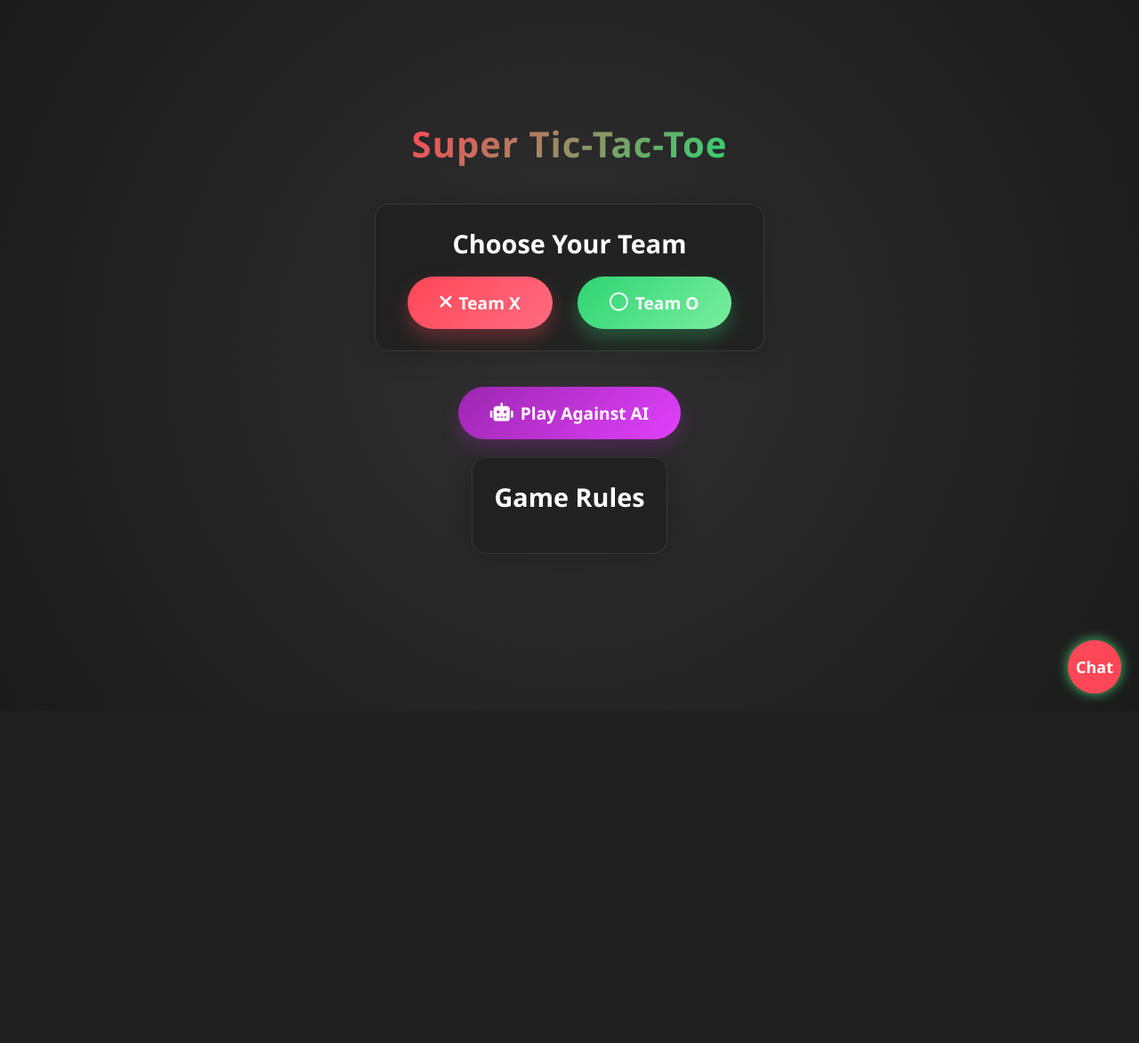
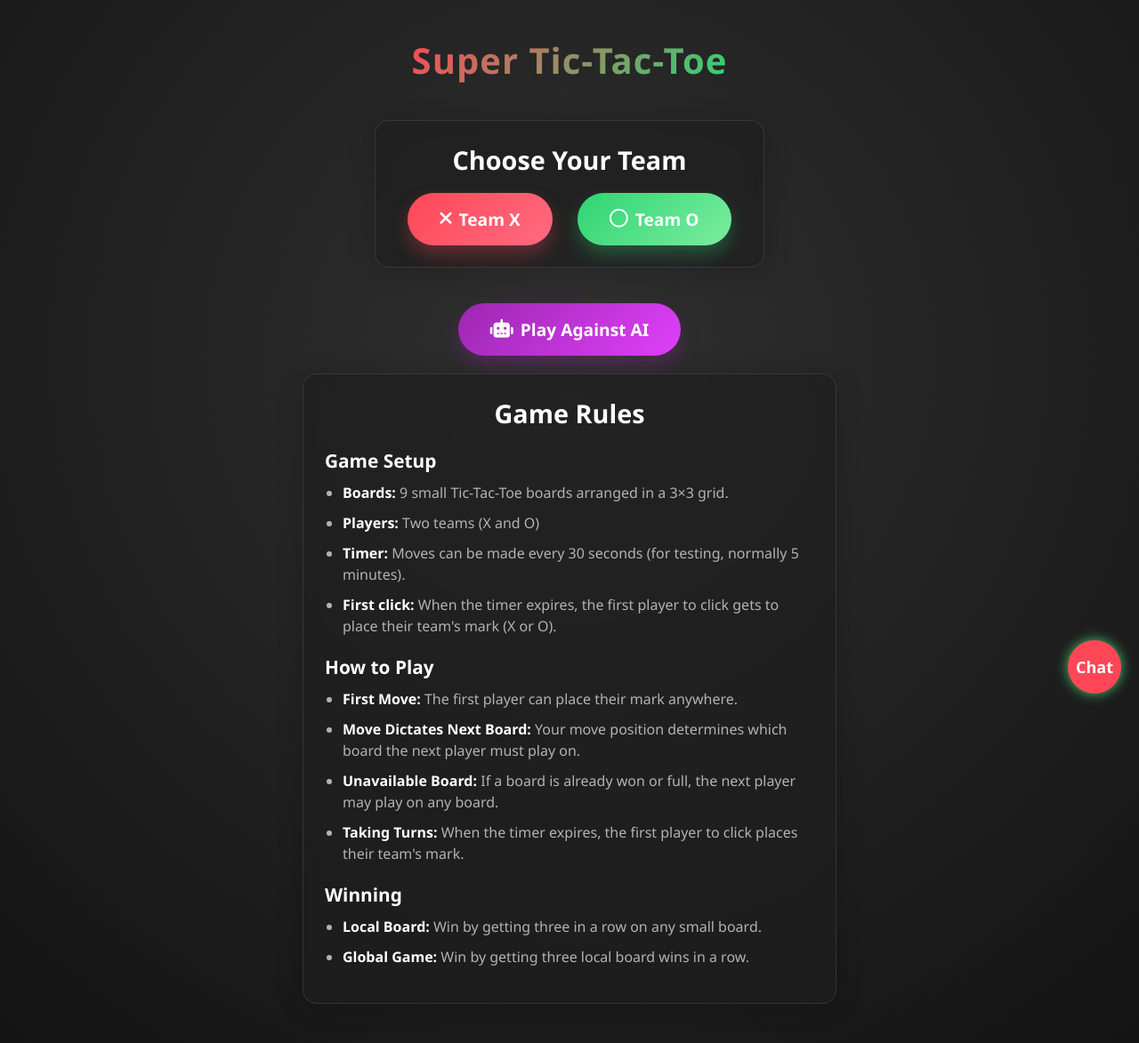
Before and after one commit to azzanqk908/game, a Flask app: page / in a window 1280 px wide. Shown: the whole page at 89% size. Before the commit the page ends 788 px from the top, so only its background shows below. Run offline with Flask 2, Linux system fonts and the light colour scheme.

Commit message:
update 0.1.51

```diff
--- a/static/script.js
+++ b/static/script.js
@@ -1,3 +1,7 @@
+// Declare API_URL first so it’s available in all code below
+const API_URL = window.location.origin;
+
+// Override window.fetch to intercept certain calls (for AI mode)
 const originalFetch = window.fetch;
 window.fetch = function(url, options) {
   console.log("FETCH REQUEST:", arguments);
@@ -30,16 +34,14 @@ window.fetch = function(url, options) {
   });
 };
 
-
 // Connect to the SocketIO server
-const socket = io(window.location.origin);
+const socket = io(API_URL);
 
 // Listen for real-time game updates
 socket.on('game_update', function(gameState) {
     console.log("Received game update via SocketIO:", gameState);
     updateGameState(gameState);
 });
-
 
 // Game state variables
 let gameState = null;
@@ -51,8 +53,6 @@ let aiThinking = false;
 
 console.log("Script loaded successfully");
 
-// API endpoint (update this to your server address)
-const API_URL = window.location.origin;
 
 // Function to select team and start game
 function selectTeamAndStart(team) {
@@ -81,34 +81,30 @@ function selectTeamAndStart(team) {
     //startPolling();
 }
 
-// AI move function - add this new function
+// AI move function
 function makeAIMove(gameState) {
   console.log("MAKE AI MOVE CALLED", gameState);
   console.log("AI STATUS INSIDE makeAIMove:", { aiEnabled, aiThinking });
 
   // Check for required game state properties
-  if (!gameState || !gameState.boards || !gameState.boardWinners || (gameState.nextBoard === undefined || gameState.nextBoard === null)) {
+  if (!gameState || !gameState.boards || !gameState.boardWinners ||
+      (gameState.nextBoard === undefined || gameState.nextBoard === null)) {
     console.error("INVALID GAME STATE FOR AI:", gameState);
     aiThinking = false;
     return;
   }
 
-  // Remove the timer check entirely for AI mode
-  // if (!aiEnabled && state.timeRemaining > 0) { ... } <-- Removed
-
   if (aiThinking) return;
   aiThinking = true;
 
-  // Add a small random delay to simulate "thinking" (500-1500ms)
+  // Add a small random delay to simulate "thinking"
   setTimeout(() => {
     const aiMove = calculateBestMove(gameState);
 
     // Make the move via API (this fetch call will be intercepted in AI mode)
     fetch(`${API_URL}/move`, {
       method: 'POST',
-      headers: {
-        'Content-Type': 'application/json'
-      },
+      headers: { 'Content-Type': 'application/json' },
       body: JSON.stringify({
         team: 'O',  // AI is always O
         board: aiMove.board,
@@ -131,16 +127,13 @@ function makeAIMove(gameState) {
   }, 500 + Math.random() * 1000);
 }
 
-
-// Medium level AI algorithm - add this new function
+// Medium level AI algorithm
 function calculateBestMove(gameState) {
   const availableMoves = [];
 
   // Determine which board to play on
   const boardToPlay = gameState.nextBoard === -1 ?
-    // If any board is available, collect all possible moves
     Array.from({length: 9}, (_, i) => i).filter(board => gameState.boardWinners[board] === '') :
-    // Otherwise just the required board
     [gameState.nextBoard];
 
   // Collect all valid moves
@@ -151,13 +144,6 @@ function calculateBestMove(gameState) {
       }
     }
   });
-
-  // Medium level AI logic:
-  // 1. If can win a local board, do it
-  // 2. If can block player from winning a local board, do it
-  // 3. If can play in center of a board, do it
-  // 4. If can play in a corner, do it
-  // 5. Otherwise, random move
 
   // Check for winning moves in local boards
   for (const move of availableMoves) {
@@ -173,23 +159,23 @@ function calculateBestMove(gameState) {
     }
   }
 
-  // Prefer center
+  // Prefer center moves
   const centerMoves = availableMoves.filter(move => move.cell === 4);
   if (centerMoves.length > 0) {
     return centerMoves[Math.floor(Math.random() * centerMoves.length)];
   }
 
-  // Prefer corners
+  // Prefer corner moves
   const cornerMoves = availableMoves.filter(move => [0, 2, 6, 8].includes(move.cell));
   if (cornerMoves.length > 0) {
     return cornerMoves[Math.floor(Math.random() * cornerMoves.length)];
   }
 
-  // Random move
+  // Random move as fallback
   return availableMoves[Math.floor(Math.random() * availableMoves.length)];
 }
 
-// Helper function to check if a move would win a local board - add this new function
+// Helper to check if a move would win a local board
 function willWinLocalBoard(gameState, boardIdx, cellIdx, symbol) {
   const board = [...gameState.boards[boardIdx]];
   board[cellIdx] = symbol;
@@ -209,32 +195,25 @@ function willWinLocalBoard(gameState, boardIdx, cellIdx, symbol) {
   }
 
   // Check diagonals
-  if (board[0] === symbol && board[4] === symbol && board[8] === symbol) {
-    return true;
-  }
-  if (board[2] === symbol && board[4] === symbol && board[6] === symbol) {
+  if ((board[0] === symbol && board[4] === symbol && board[8] === symbol) ||
+      (board[2] === symbol && board[4] === symbol && board[6] === symbol)) {
     return true;
   }
 
   return false;
 }
 
-
 // Function to go back to landing page
 function goBackToLanding() {
-    // Clear intervals
     if (pollingInterval) clearInterval(pollingInterval);
     if (timerInterval) clearInterval(timerInterval);
 
-    // Show landing, hide game
     document.getElementById('landing-page').style.display = 'flex';
     document.getElementById('game-page').style.display = 'none';
 
-    // Clear player team
     playerTeam = '';
     localStorage.removeItem('superTTT-team');
 
-    // Reset AI mode
     aiEnabled = false;
     const aiIndicator = document.getElementById('ai-indicator');
     if (aiIndicator) {
@@ -273,15 +252,13 @@ function initGameBoard() {
     }
 }
 
-// Handle cell click
+// Handle cell click event
 function handleCellClick(event) {
-  // Check if player has selected a team
   if (!playerTeam) {
       alert('Please select a team (X or O) first!');
       return;
   }
 
-  // Get the board and cell indices from the clicked element or its parent
   let element = event.target;
   while (!element.dataset.board || !element.dataset.cell) {
       element = element.parentElement;
@@ -291,76 +268,43 @@ function handleCellClick(event) {
   const boardIdx = parseInt(element.dataset.board);
   const cellIdx = parseInt(element.dataset.cell);
 
-  // Enforce the active board rule:
-  // If nextBoard is not -1, then only that board is allowed.
   if (gameState && gameState.nextBoard !== -1 && boardIdx !== gameState.nextBoard) {
     alert(`Invalid move! You must play on board ${gameState.nextBoard}.`);
     return;
   }
 
-  // Make the move via API
   fetch(`${API_URL}/move`, {
       method: 'POST',
-      headers: {
-          'Content-Type': 'application/json'
-      },
-      body: JSON.stringify({
-          team: playerTeam,
-          board: boardIdx,
-          cell: cellIdx
-      })
+      headers: { 'Content-Type': 'application/json' },
+      body: JSON.stringify({ team: playerTeam, board: boardIdx, cell: cellIdx })
   })
   .then(response => response.json())
   .then(data => {
       if (!data.success) {
-          // Show error message
           alert(data.message);
       } else {
-          // Get the game state from the response
           const gameData = data.game;
-
-          // Update the game display
           updateGameState(gameData);
-
-          // Debug logging for AI
           console.log("AI enabled status:", aiEnabled);
           console.log("Game over status:", gameData.gameOver);
 
-          // If in AI mode and player move was successful, trigger AI move
           if (aiEnabled && !gameData.gameOver) {
               console.log("ATTEMPTING AI MOVE, GAME STATE:", gameData);
-              console.log("AI STATUS:", {
-                  aiEnabled,
-                  aiThinking,
-                  gameOver: gameData.gameOver
-              });
-
-              // Inspect the game state structure
-              console.log("GAME STATE KEYS:", Object.keys(gameData));
-
-              // Check for required properties
-              if (!gameData.boards) {
-                  console.error("ERROR: Missing 'boards' property in game state!");
-              }
-
               setTimeout(() => {
                   console.log("TRIGGERING AI MOVE NOW");
                   makeAIMove(gameData);
-              }, 0);  // Delay of 0ms for immediate execution
+              }, 0);
           }
       }
   })
   .catch(error => console.error('Error:', error));
 }
 
-
 // Function to start a game against AI
 function startAIGame() {
-  // Select X for the player (AI will be O)
-  selectTeamAndStart('X');
+  selectTeamAndStart('X'); // Player is X; AI will be O
   aiEnabled = true;
 
-  // Create indicator that AI mode is active
   const aiIndicator = document.createElement('div');
   aiIndicator.className = 'ai-active';
   aiIndicator.id = 'ai-indicator';
@@ -368,7 +312,6 @@ function startAIGame() {
   document.querySelector('.game-info').appendChild(aiIndicator);
   aiIndicator.style.display = 'block';
 
-  // Hide timer elements
   const timerElement = document.getElementById('timer');
   if (timerElement) {
     timerElement.style.display = 'none';
@@ -380,14 +323,12 @@ function startAIGame() {
   }
 }
 
-// Fetch current game state
+// Fetch current game state from the server
 function fetchGameState() {
   fetch(`${API_URL}/game`)
     .then(response => response.json())
     .then(data => {
       updateGameState(data);
-
-
     })
     .catch(error => {
       console.error('Error fetching game state:', error);
@@ -398,51 +339,41 @@ function fetchGameState() {
 
 // Start polling for game state updates
 function startPolling() {
-    // Clear any existing interval
     if (pollingInterval) clearInterval(pollingInterval);
-
-    // Poll every 2 seconds
     pollingInterval = setInterval(fetchGameState, 2000);
 }
 
 function processMove(moveData) {
   const cooldownPeriod = 2; // For testing
 
-  // Enforce cooldown for non-AI moves (this block is bypassed in AI mode)
   if (!aiEnabled && !moveData.aiMove) {
       if (gameState.lastMoveTimestamp && Date.now() < gameState.lastMoveTimestamp + cooldownPeriod) {
           return { success: false, message: "Not time for the next move yet" };
       }
   }
 
-  // Ensure boards are initialized
   if (!gameState.boards) {
     gameState.boards = Array.from({ length: 9 }, () => Array(9).fill(''));
   }
-  // Ensure boardWinners array is initialized
   if (!gameState.boardWinners) {
     gameState.boardWinners = Array(9).fill('');
   }
 
-  // Check if the chosen cell is already occupied
   if (gameState.boards[moveData.board][moveData.cell] !== '') {
     return { success: false, message: "Cell already taken" };
   }
 
-  // Mark the cell with the player's symbol
   gameState.boards[moveData.board][moveData.cell] = moveData.team;
 
-  // --- Inline Local Win Detection ---
+  // Inline Local Win Detection
   let localWinner = '';
   let board = gameState.boards[moveData.board];
-  // Check rows
   for (let i = 0; i < 9; i += 3) {
     if (board[i] && board[i] === board[i + 1] && board[i] === board[i + 2]) {
       localWinner = board[i];
       break;
     }
   }
-  // Check columns if no winner yet
   if (!localWinner) {
     for (let i = 0; i < 3; i++) {
       if (board[i] && board[i] === board[i + 3] && board[i] === board[i + 6]) {
@@ -451,7 +382,6 @@ function processMove(moveData) {
       }
     }
   }
-  // Check diagonals if still no winner
   if (!localWinner) {
     if (board[0] && board[0] === board[4] && board[0] === board[8]) {
       localWinner = board[0];
@@ -463,28 +393,19 @@ function processMove(moveData) {
     gameState.boardWinners[moveData.board] = localWinner;
   }
 
-  // --- End Inline Local Win Detection ---
+  // Update next board selection
+  let nextBoard = moveData.cell;
+  gameState.nextBoard = (gameState.boardWinners[nextBoard] !== '') ? -1 : nextBoard;
 
-  // Update the next board: set nextBoard to the cell index of the move.
-  // If that board is already won, allow any board (-1)
-  let nextBoard = moveData.cell;
-  if (gameState.boardWinners[nextBoard] !== '') {
-    gameState.nextBoard = -1;
-  } else {
-    gameState.nextBoard = nextBoard;
-  }
-
-  // --- Inline Global Win Detection ---
+  // Inline Global Win Detection
   let globalWinner = '';
   let bw = gameState.boardWinners;
-  // Check rows
   for (let i = 0; i < 9; i += 3) {
     if (bw[i] && bw[i] === bw[i + 1] && bw[i] === bw[i + 2]) {
       globalWinner = bw[i];
       break;
     }
   }
-  // Check columns if no winner yet
   if (!globalWinner) {
     for (let i = 0; i < 3; i++) {
       if (bw[i] && bw[i] === bw[i + 3] && bw[i] === bw[i + 6]) {
@@ -493,7 +414,6 @@ function processMove(moveData) {
       }
     }
   }
-  // Check diagonals if still no winner
   if (!globalWinner) {
     if (bw[0] && bw[0] === bw[4] && bw[0] === bw[8]) {
       globalWinner = bw[0];
@@ -502,38 +422,30 @@ function processMove(moveData) {
     }
   }
   gameState.winner = globalWinner;
-  // --- End Global Win Detection ---
 
   gameState.lastMoveTimestamp = Date.now();
   return { success: true, game: gameState };
 }
 
-
-// Update the game state
+// Update the game state on the page
 function updateGameState(state) {
     gameState = state;
 
-    // Update timer
     updateTimer(state.timeRemaining);
 
-    // Update board cells
     for (let boardIdx = 0; boardIdx < 9; boardIdx++) {
         for (let cellIdx = 0; cellIdx < 9; cellIdx++) {
             const cellValue = state.boards[boardIdx][cellIdx];
             const cellContent = document.querySelector(`.cell-content[data-board="${boardIdx}"][data-cell="${cellIdx}"]`);
             if (cellContent) {
                 cellContent.textContent = cellValue;
-                cellContent.dataset.value = cellValue; // For styling
+                cellContent.dataset.value = cellValue;
             }
         }
 
-        // Update local board status
         const localBoard = document.querySelector(`.local-board[data-board="${boardIdx}"]`);
         if (localBoard) {
-            // Remove all status classes
             localBoard.classList.remove('active', 'inactive', 'won-X', 'won-O', 'draw');
-
-            // Add appropriate status classes
             const boardWinner = state.boardWinners[boardIdx];
             if (boardWinner === 'X') {
                 localBoard.classList.add('won-X');
@@ -542,27 +454,14 @@ function updateGameState(state) {
             } else if (boardWinner === 'D') {
                 localBoard.classList.add('draw');
             }
-
-            // Highlight active boards
             if (state.nextBoard === -1) {
-                // All available boards are active
-                if (boardWinner === '') {
-                    localBoard.classList.add('active');
-                } else {
-                    localBoard.classList.add('inactive');
-                }
+                localBoard.classList.add(boardWinner === '' ? 'active' : 'inactive');
             } else {
-                // Only the next board is active
-                if (boardIdx === state.nextBoard) {
-                    localBoard.classList.add('active');
-                } else {
-                    localBoard.classList.add('inactive');
-                }
+                localBoard.classList.add(boardIdx === state.nextBoard ? 'active' : 'inactive');
             }
         }
     }
 
-    // Check for game winner
     const winnerDisplay = document.getElementById('winner-display');
     if (state.winner) {
         winnerDisplay.textContent = `Team ${state.winner} wins the game!`;
@@ -576,7 +475,7 @@ function updateGameState(state) {
     }
 }
 
-// Update the timer display
+// Update timer display
 function updateTimer(timeRemaining) {
     const minutes = Math.floor(timeRemaining / 60);
     const seconds = Math.floor(timeRemaining % 60);
@@ -590,12 +489,10 @@ function updateTimer(timeRemaining) {
         timerElement.className = 'timer waiting';
     }
 
-    // Clear existing timer interval
     if (timerInterval) {
         clearInterval(timerInterval);
     }
 
-    // Start a new timer if there's time remaining
     if (timeRemaining > 0) {
         let remainingTime = timeRemaining;
         timerInterval = setInterval(() => {
@@ -613,11 +510,9 @@ function updateTimer(timeRemaining) {
     }
 }
 
-// Reset the game
+// Reset game function
 function resetGame() {
-    fetch(`${API_URL}/reset`, {
-        method: 'POST'
-    })
+    fetch(`${API_URL}/reset`, { method: 'POST' })
     .then(response => response.json())
     .then(data => {
         if (data.success) {
@@ -628,32 +523,21 @@ function resetGame() {
     .catch(error => console.error('Error resetting game:', error));
 }
 
-// Full reset function - clears localStorage and reloads the page
+// Full reset: clear localStorage and reload
 function fullReset() {
-    // Clear all localStorage data
     localStorage.removeItem('superTTT-team');
-
-    // Reset the game on the server
-    fetch(`${API_URL}/reset`, {
-        method: 'POST'
-    })
-    .then(() => {
-        // Force reload the page
-        window.location.reload(true);
-    })
+    fetch(`${API_URL}/reset`, { method: 'POST' })
+    .then(() => window.location.reload(true))
     .catch(error => {
         console.error('Error resetting game:', error);
-        // Force reload even if the server request fails
         window.location.reload(true);
     });
 }
 
-// Check for stored team preference and auto-start game if present
+// Check for stored team preference on load
 window.addEventListener('load', () => {
     console.log("Window loaded, checking for saved team");
-    // Uncomment the next line to always show landing page
     localStorage.removeItem('superTTT-team');
-
     const savedTeam = localStorage.getItem('superTTT-team');
     if (savedTeam) {
         console.log(`Found saved team: ${savedTeam}`);
@@ -661,7 +545,7 @@ window.addEventListener('load', () => {
     }
 });
 
-// Add floating background elements for better glassmorphism effect
+// Add floating background elements for glassmorphism effect
 function addBackgroundElements() {
     const bg = document.createElement('div');
     bg.className = 'background-elements';
@@ -673,7 +557,6 @@ function addBackgroundElements() {
     bg.style.overflow = 'hidden';
     bg.style.zIndex = '-1';
 
-    // Add floating circles
     for (let i = 0; i < 15; i++) {
         const circle = document.createElement('div');
         const size = Math.random() * 200 + 50;
@@ -688,11 +571,9 @@ function addBackgroundElements() {
         circle.style.left = `${Math.random() * 100}%`;
         circle.style.animation = `float ${Math.random() * 10 + 10}s linear infinite`;
         circle.style.opacity = '0.2';
-
         bg.appendChild(circle);
     }
 
-    // Add animation keyframes
     const style = document.createElement('style');
     style.textContent = `
         @keyframes float {
@@ -703,24 +584,10 @@ function addBackgroundElements() {
         }
     `;
     document.head.appendChild(style);
-
     document.body.appendChild(bg);
 }
 
-// Function to toggle the chat window's visibility
-function toggleChat() {
-  var chatPopup = document.getElementById("chatPopup");
-  if (chatPopup.style.display === "flex") {
-    chatPopup.style.display = "none";
-  } else {
-    // Set the username in the chat header based on player's team
-    var chatUsername = document.getElementById("chatUsername");
-    chatUsername.innerText = playerTeam; // playerTeam is either "X" or "O"
-    chatPopup.style.display = "flex";
-  }
-}
-
-// Function to toggle the chat window's visibility
+// Function to toggle the chat window's visibility (only one definition)
 function toggleChat() {
   var chatPopup = document.getElementById("chatPopup");
   var chatUsername = document.getElementById("chatUsername");
@@ -731,23 +598,17 @@ function toggleChat() {
   if (chatPopup.style.display === "flex") {
     chatPopup.style.display = "none";
   } else {
-    // If a team is selected, allow chatting normally
     if (playerTeam) {
-      chatUsername.innerText = playerTeam; // Displays "X" or "O"
+      chatUsername.innerText = playerTeam;
       chatInput.disabled = false;
       chatSendBtn.disabled = false;
-
-      // Optionally clear any placeholder message
       if (chatMessages.innerText === "Choose a team to enter Chat") {
         chatMessages.innerHTML = "";
       }
     } else {
-      // If no team is selected, label as Guest and disable input
       chatUsername.innerText = "Guest";
       chatInput.disabled = true;
       chatSendBtn.disabled = true;
-
-      // Show a placeholder message if not already present
       if (chatMessages.innerHTML.trim() === "" || chatMessages.innerText.indexOf("Choose a team") === -1) {
         chatMessages.innerHTML = "<div class='chat-message' style='font-style: italic;'>Choose a team to enter Chat</div>";
       }
@@ -758,25 +619,18 @@ function toggleChat() {
 
 // Function to send a chat message
 function sendChatMessage() {
-  // Only send message if playerTeam is set (input should be disabled otherwise)
   if (!playerTeam) return;
-
   var chatInput = document.getElementById("chatInput");
   var message = chatInput.value.trim();
   if (message === "") return;
-
   var chatMessages = document.getElementById("chatMessages");
   var newMessageElem = document.createElement("div");
   newMessageElem.className = "chat-message";
   newMessageElem.innerHTML = "<strong>Team " + playerTeam + ":</strong> " + message;
   chatMessages.appendChild(newMessageElem);
-
   chatInput.value = "";
   chatMessages.scrollTop = chatMessages.scrollHeight;
 }
 
-
-
-
-// Call the function to add background elements when the DOM is loaded
+// Add background elements on DOM load
 document.addEventListener('DOMContentLoaded', addBackgroundElements);
--- a/templates/index.html
+++ b/templates/index.html
@@ -12,6 +12,7 @@
     <!-- Landing Page -->
     <div id="landing-page" class="landing-page">
       <h1>Super Tic-Tac-Toe</h1>
+
       <div class="team-selection glass-card">
         <h2>Choose Your Team</h2>
         <button class="team-btn team-x" onclick="selectTeamAndStart('X')">
@@ -21,20 +22,43 @@
           <i class="far fa-circle"></i>Team O
         </button>
       </div>
+
       <div class="ai-option">
         <button class="team-btn ai-btn" onclick="startAIGame()">
           <i class="fas fa-robot"></i>Play Against AI
         </button>
       </div>
+
       <div class="glass-card rules">
         <h2>Game Rules</h2>
-                <!-- Rules content here -->
+        <h3>Game Setup</h3>
+        <ul>
+          <li><strong>Boards:</strong> 9 small Tic-Tac-Toe boards arranged in a 3×3 grid.</li>
+          <li><strong>Players:</strong> Two teams (X and O)</li>
+          <li><strong>Timer:</strong> Moves can be made every 30 seconds (for testing, normally 5 minutes).</li>
+          <li><strong>First click:</strong> When the timer expires, the first player to click gets to place their team's mark (X or O).</li>
+        </ul>
+
+        <h3>How to Play</h3>
+        <ul>
+          <li><strong>First Move:</strong> The first player can place their mark anywhere.</li>
+          <li><strong>Move Dictates Next Board:</strong> Your move position determines which board the next player must play on.</li>
+          <li><strong>Unavailable Board:</strong> If a board is already won or full, the next player may play on any board.</li>
+          <li><strong>Taking Turns:</strong> When the timer expires, the first player to click places their team's mark.</li>
+        </ul>
+
+        <h3>Winning</h3>
+        <ul>
+          <li><strong>Local Board:</strong> Win by getting three in a row on any small board.</li>
+          <li><strong>Global Game:</strong> Win by getting three local board wins in a row.</li>
+        </ul>
       </div>
     </div>
 
     <!-- Game Page -->
     <div id="game-page" class="game-page">
       <h1>Super Tic-Tac-Toe</h1>
+
       <div class="game-info glass-card">
         <div class="player-info">
           You are on <span id="player-team">Team X</span>
@@ -44,12 +68,15 @@
           When timer expires, first player to click places their team's mark!
         </p>
       </div>
+
       <div id="winner-display"></div>
+
       <div class="game-board-container">
         <div class="global-board" id="global-board">
           <!-- Local boards will be generated by JavaScript -->
         </div>
       </div>
+
       <div class="controls">
         <button class="btn back-btn" id="back-button" onclick="goBackToLanding()">
           <i class="fas fa-user-edit"></i>Change Team
```
Lines whose indentation alone changed are shown as unchanged.
